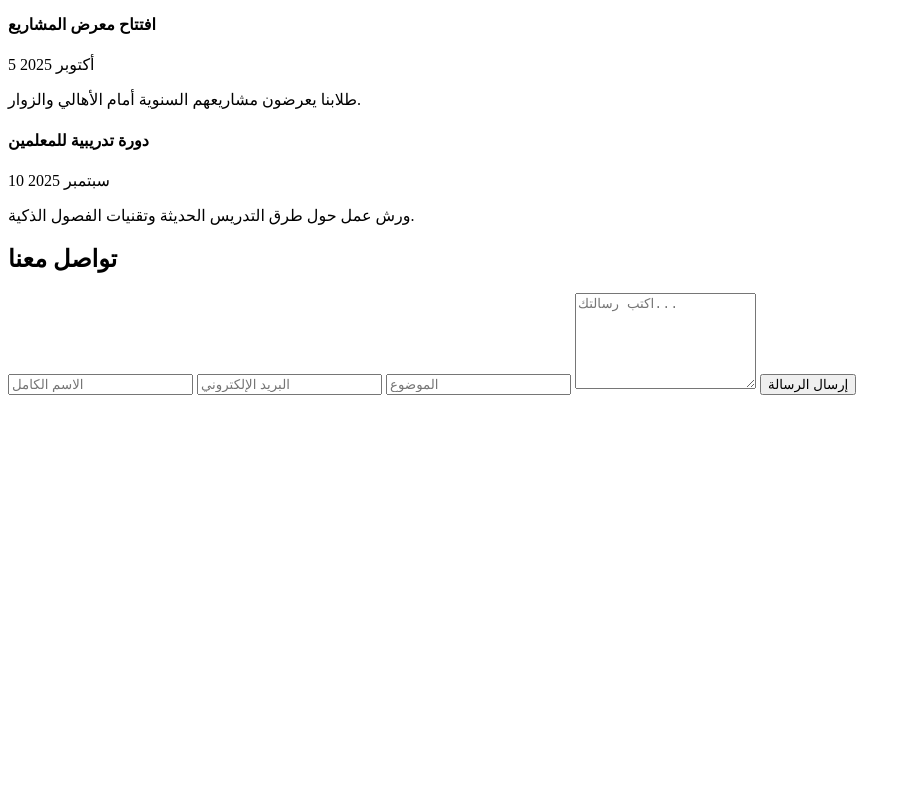
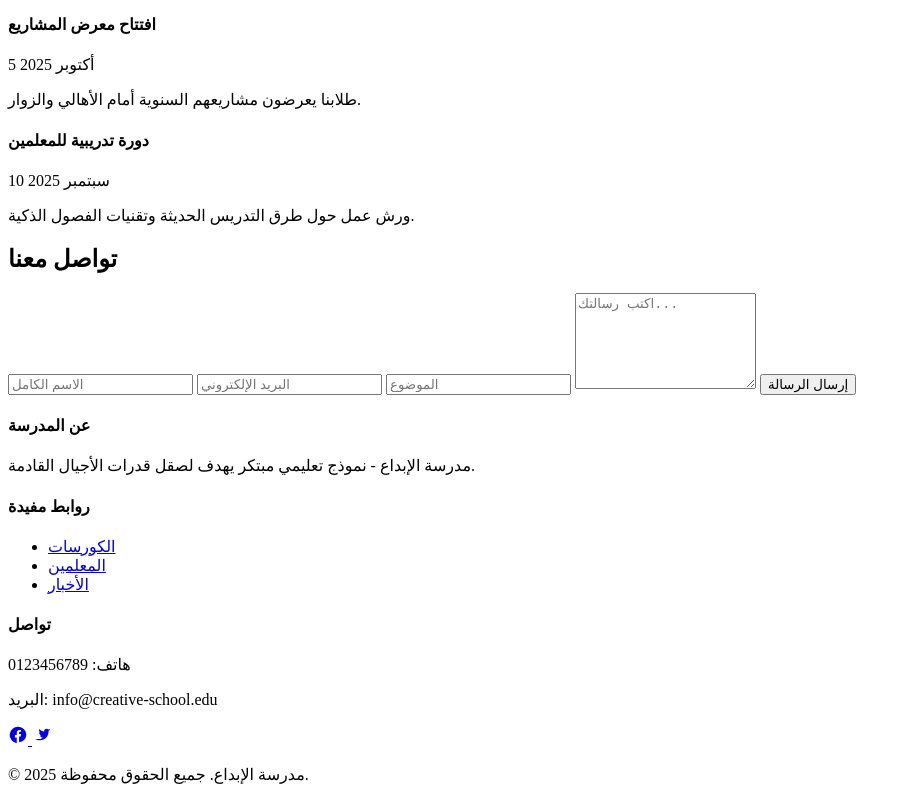
Before and after one commit to alshrary3389-ali/my-project, a plain HTML site: page index.html in a window 1280 px wide. Shown: the part 2488-3288 px from the top of the page, without its empty margins (0-912 px from the left). Before the commit the page ends 2891 px from the top, so only its background shows below. Drawn offline with Linux system fonts and the light colour scheme.

Commit message:
ali add 2commits for index

```diff
--- a/index.html
+++ b/index.html
@@ -140,5 +140,45 @@
                       <button type="submit" class="btn">إرسال الرسالة</button>
                     </form>
                   </section>
+                  <footer class="site-footer">
+                    <div class="container footer-grid">
+                      <div class="footer-about">
+                        <h4>عن المدرسة</h4>
+                        <p>مدرسة الإبداع - نموذج تعليمي مبتكر يهدف لصقل قدرات الأجيال القادمة.</p>
+                      </div>
+                      <div class="footer-links">
+                        <h4>روابط مفيدة</h4>
+                        <ul>
+                          <li><a href="#courses">الكورسات</a></li>
+                          <li><a href="#teachers">المعلمين</a></li>
+                          <li><a href="#news">الأخبار</a></li>
+                        </ul>
+                      </div>
+                      <div class="footer-contact">
+                        <h4>تواصل</h4>
+                        <p>هاتف: 0123456789</p>
+                        <p>البريد: info@creative-school.edu</p>
+                        <!-- أيقونات تواصل مبسطة (SVG) -->
+                        <div class="socials">
+                          <a href="#" aria-label="فيسبوك">
+                            <!-- فيسبوك SVG -->
+                            <svg width="20" height="20" viewBox="0 0 24 24" fill="currentColor" aria-hidden="true">
+                              <path d="M22 12a10 10 0 1 0-11.5 9.9v-7h-2.2v-2.9h2.2V9.4c0-2.2 1.3-3.4 3.3-3.4.9 0 1.8.1 1.8.1v2h-1c-1 0-1.3.6-1.3 1.2v1.5h2.3l-.4 2.9h-1.9v7A10 10 0 0 0 22 12z"/>
+                            </svg>
+                          </a>
+                          <a href="#" aria-label="تويتر">
+                            <!-- تويتر SVG -->
+                            <svg width="20" height="20" viewBox="0 0 24 24" fill="currentColor" aria-hidden="true">
+                              <path d="M22 5.9c-.6.3-1.2.5-1.9.6.7-.4 1.2-1 1.5-1.8-.6.4-1.3.6-2 .8-.6-.6-1.4-1-2.2-1-1.7 0-3.1 1.6-2.8 3.3-2.3-.1-4.4-1.2-5.8-2.9-.8 1.4-.2 3.3 1.1 4.2-.5 0-1-.2-1.5-.4 0 1.7 1.1 3.4 2.8 3.8-.5.1-1 .2-1.6.1.4 1.4 1.7 2.5 3.3 2.6-1.2 1-2.7 1.6-4.2 1.6H4c1.6 1 3.5 1.6 5.6 1.6 6.7 0 10.4-5.8 10.4-10.9v-.5c.8-.6 1.3-1.3 1.8-2.1-.7.3-1.5.4-2.3.5z"/>
+                            </svg>
+                          </a>
+                        </div>
+                      </div>
+                    </div>
+
+                    <div class="container copyright">
+                      <p>© 2025 مدرسة الإبداع. جميع الحقوق محفوظة.</p>
+                    </div>
+                  </footer>
 </body>
 </html>
```
